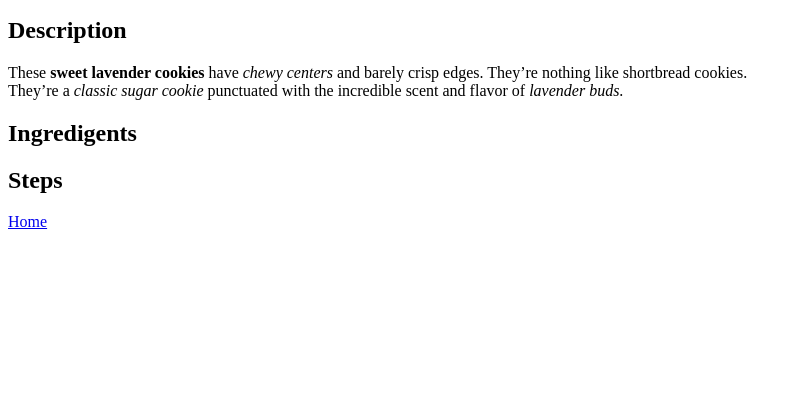
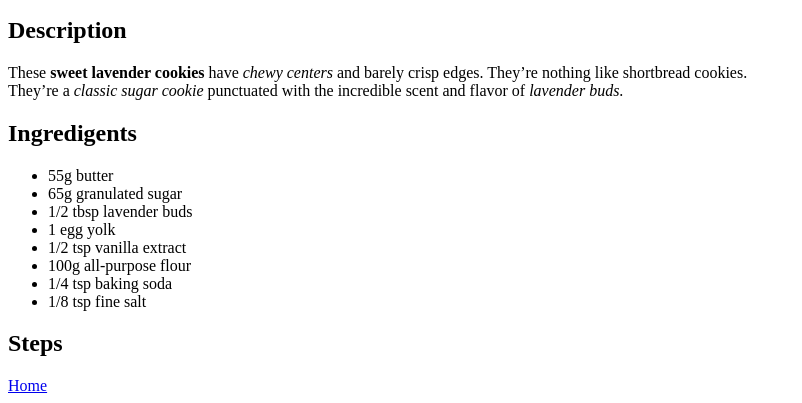
Before and after one commit to bon-nina/odin-recipes, a plain HTML site: page recipes/cookies.html in a window 1280 px wide. Shown: the part 421-824 px from the top of the page, without its empty margins (0-802 px from the left). Before the commit the page ends 800 px from the top, so only its background shows below. Drawn offline with Linux system fonts and the light colour scheme.

Commit message:
Added ingredigents to cookies.html

```diff
--- a/recipes/cookies.html
+++ b/recipes/cookies.html
@@ -17,7 +17,19 @@
                 <br>
                 They’re a <em>classic sugar cookie</em> punctuated with the incredible scent and flavor of <em>lavender buds</em>.
             </p>
+
         <h2>Ingredigents</h2>
+            <ul>
+                <li>55g butter</li>
+                <li>65g granulated sugar</li>
+                <li>1/2 tbsp lavender buds</li>
+                <li>1 egg yolk</li>
+                <li>1/2 tsp vanilla extract</li>
+                <li>100g all-purpose flour</li>
+                <li>1/4 tsp baking soda</li>
+                <li>1/8 tsp fine salt</li>
+            </ul>
+
         <h2>Steps</h2>
 
         <a href="../index.html">Home</a>
```
